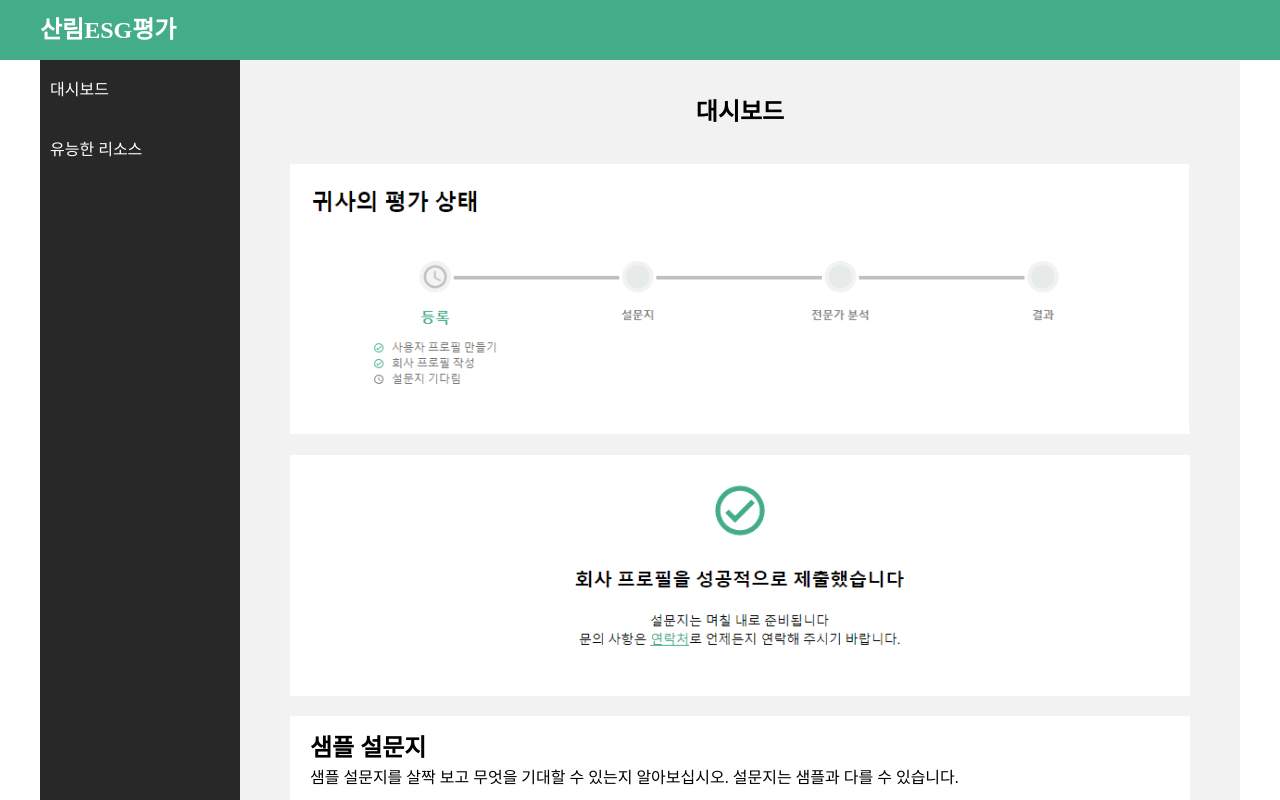
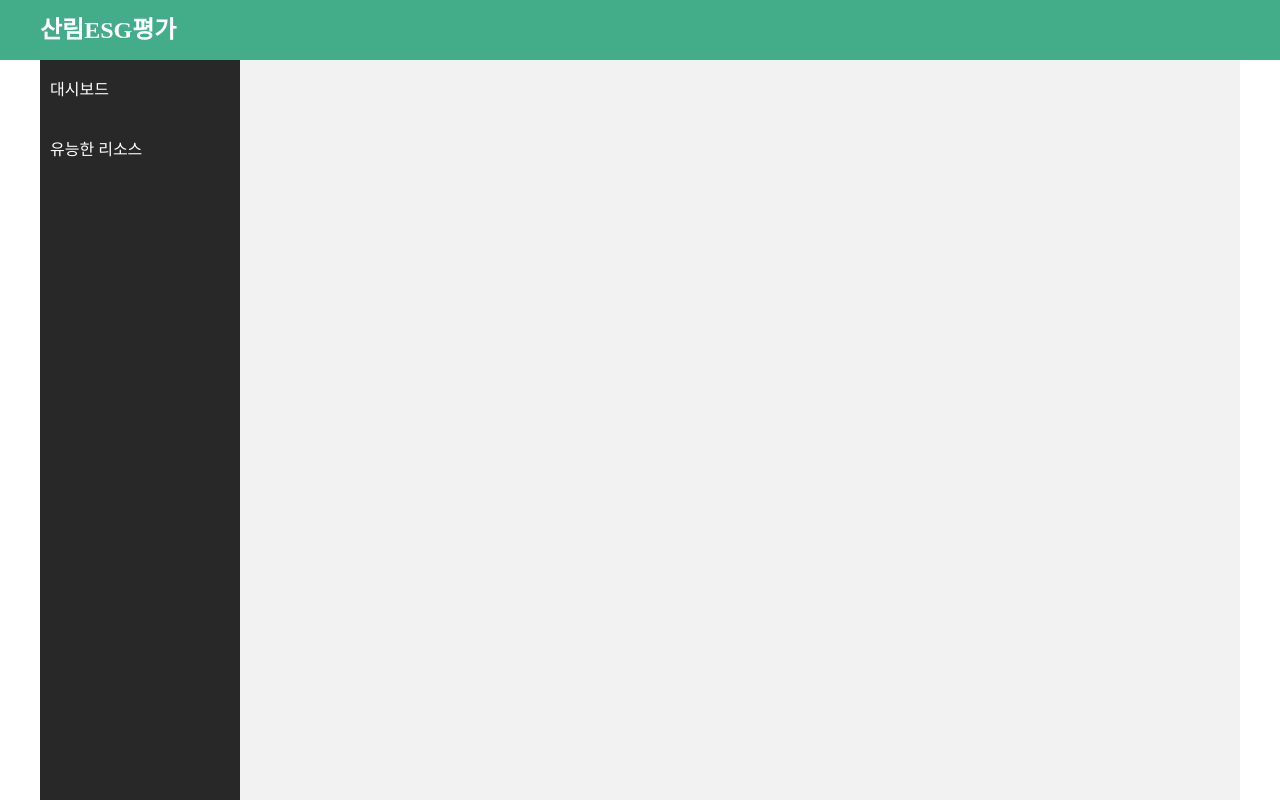
Before and after one commit to rlawlsdn263/cnnu-survey, a React (Vite) app: page / in a window 1280 px wide. Shown: the top 800 px of the page. Built offline with nearby package versions, Linux system fonts and the light colour scheme.

Commit message:
[Fix] 배포 후 주소 변경

```diff
--- a/src/Layout/Main/Main.jsx
+++ b/src/Layout/Main/Main.jsx
@@ -6,8 +6,8 @@ function Main() {
   return (
     <div className={styles.Main}>
       <Routes>
-        <Route path="/" element={<DashBoardPage />} />
-        <Route path="/resource" element={<ResourcePage />} />
+        <Route path="/cnnu-survey" element={<DashBoardPage />} />
+        <Route path="/cnnu-survey/resource" element={<ResourcePage />} />
       </Routes>
     </div>
   );
```
